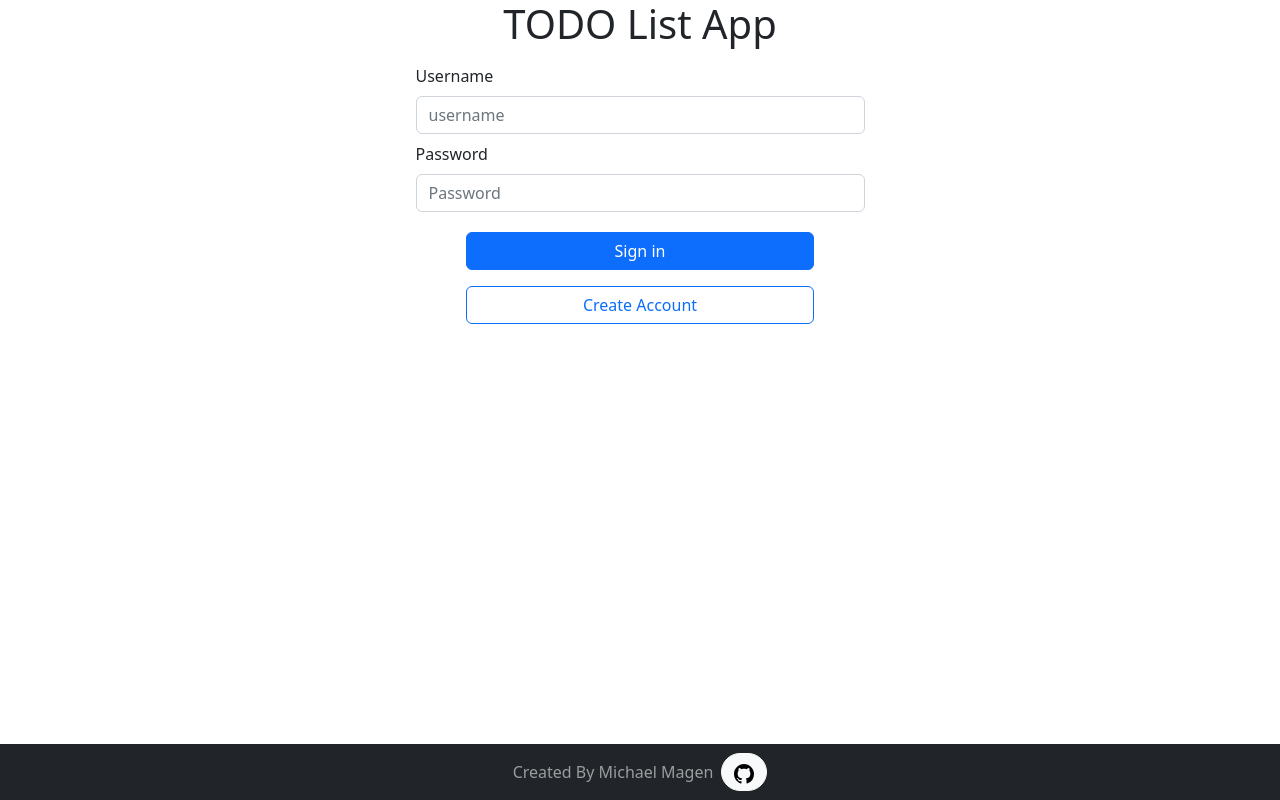
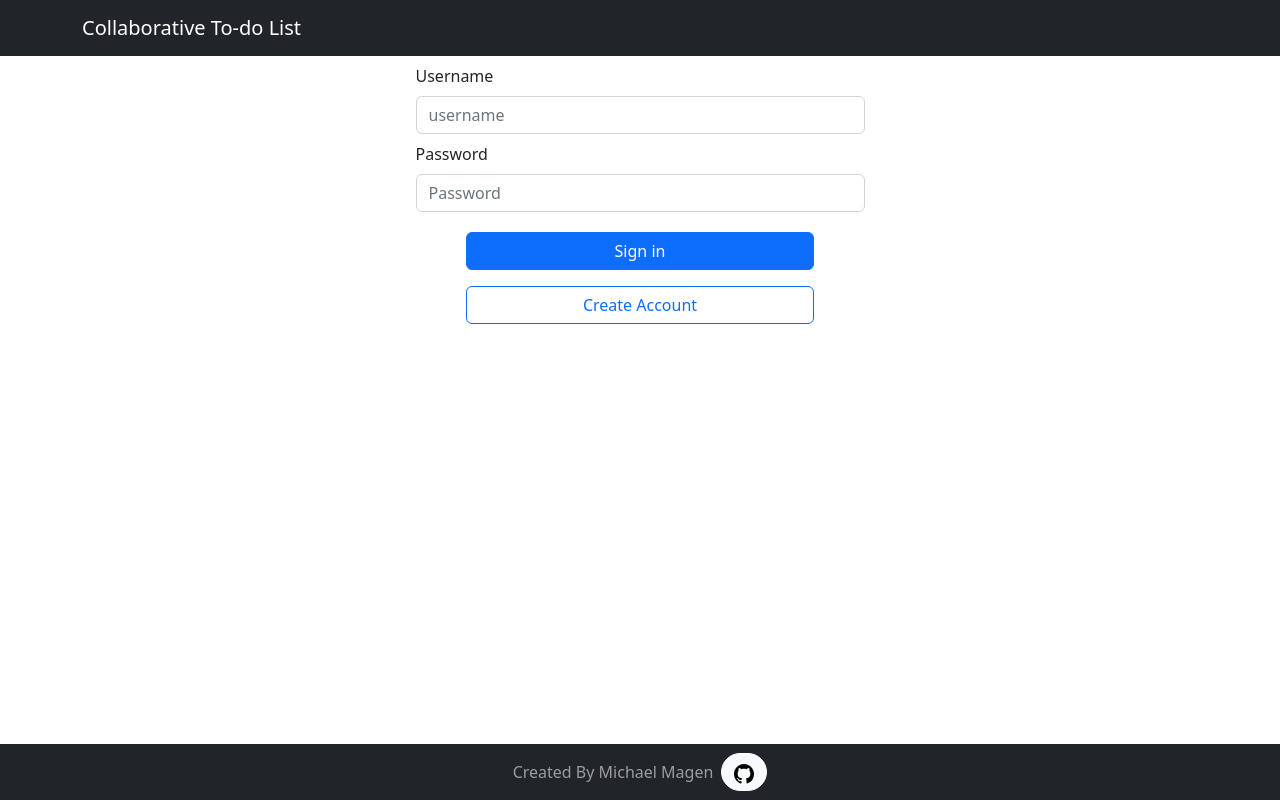
Before and after one commit to michaelmagen/Collaborative-Todo-List, a React (Create React App) app in the folder frontend-collab-todo-list/: page / in a window 1280 px wide. Built offline with nearby package versions, Linux system fonts and the light colour scheme.

Commit message:
Create Header component

```diff
--- a/frontend-collab-todo-list/src/App.js
+++ b/frontend-collab-todo-list/src/App.js
@@ -15,6 +15,7 @@ import Container from 'react-bootstrap/Container'
 import Row from 'react-bootstrap/Row'
 import Col from 'react-bootstrap/Col'
 import Footer from './components/Footer'
+import Header from './components/Header'
 
 function App() {
   const [username, setUsername] = useState('')
@@ -229,6 +230,7 @@ function App() {
 
   return (
     <div >
+      <Header handleLogout={handleLogOut} user={user} />
       <Container className='mb-5 pb-3'>
         <Row className='text-center'>
           <Col className='align-items-center'>
--- /dev/null
+++ b/frontend-collab-todo-list/src/components/Header.js
@@ -0,0 +1,33 @@
+import Navbar from 'react-bootstrap/Navbar'
+import Nav from 'react-bootstrap/Nav'
+import Button from 'react-bootstrap/Button'
+import Container from 'react-bootstrap/Container'
+
+const Header = ({user, handleLogout}) => (
+    <>
+      <Navbar fixed='top' bg="dark" variant="dark" className='p-2' expand='lg'>
+        <Container>
+          <Navbar.Brand>Collaborative To-do List</Navbar.Brand>
+        {
+          user === null ?
+          <></> :
+          <>
+            <Navbar.Toggle aria-controls='responsive-navbar-nav'/>
+            <Navbar.Collapse id='responsive-navbar-nav' className='justify-content-end'>
+              <Nav>
+                <Navbar.Text className='me-3'>
+                  Signed in as:  {user.username}
+                </Navbar.Text>
+                <Button variant='outline-danger' onClick={handleLogout}>
+                  Log Out
+                </Button>
+              </Nav>
+            </Navbar.Collapse>
+          </>
+        }
+        </Container>
+      </Navbar>
+    </>
+)
+
+export default Header
```
